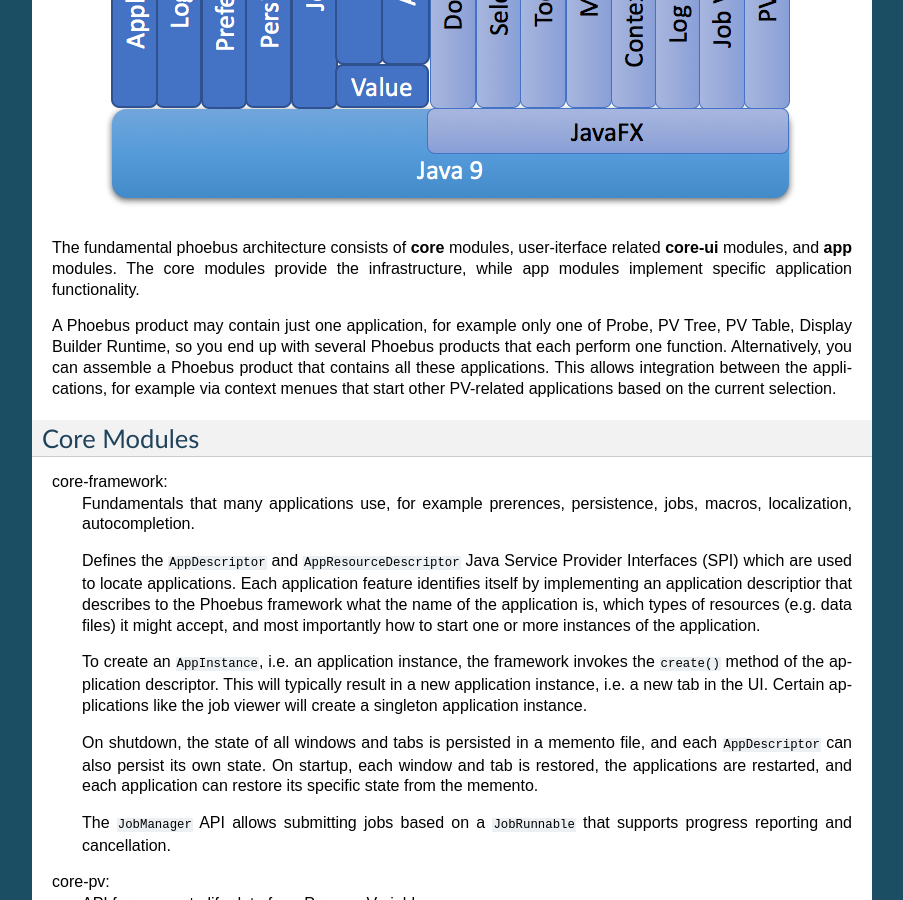
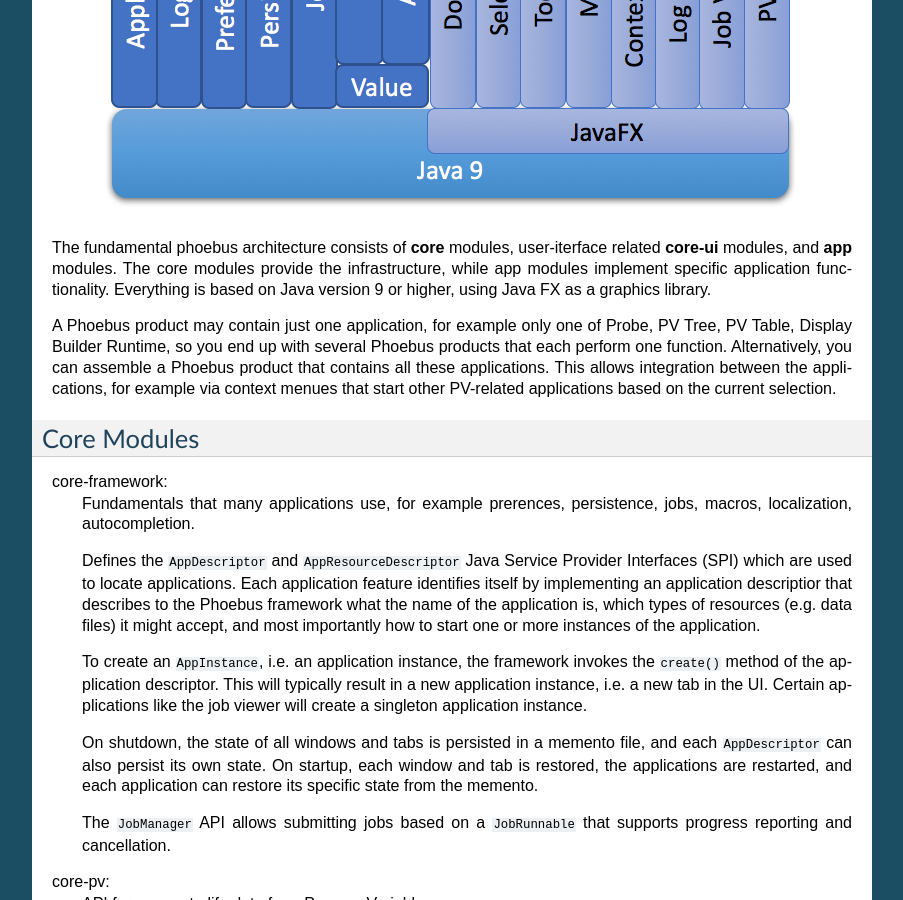
Before and after one commit to kasemir/phoebus-doc, a Sphinx documentation site: the page built from source/architecture.rst, in a window 1280 px wide and 900 px high, scrolled down 525 px. Shown: the whole window, without its empty margins (198-1101 px from the left). Built offline with Sphinx 7.4.7, drawn with Linux system fonts in a browser that asks for light colours.

Commit message:
Update architecture.rst

```diff
--- a/source/architecture.rst
+++ b/source/architecture.rst
@@ -7,6 +7,8 @@
 user-iterface related **core-ui** modules, and **app** modules.
 The core modules provide the infrastructure, while app modules
 implement specific application functionality.
+Everything is based on Java version 9 or higher, using Java FX as
+a graphics library.
 
 A Phoebus product may contain just one application,
 for example only one of Probe, PV Tree, PV Table, Display Builder Runtime,
```
